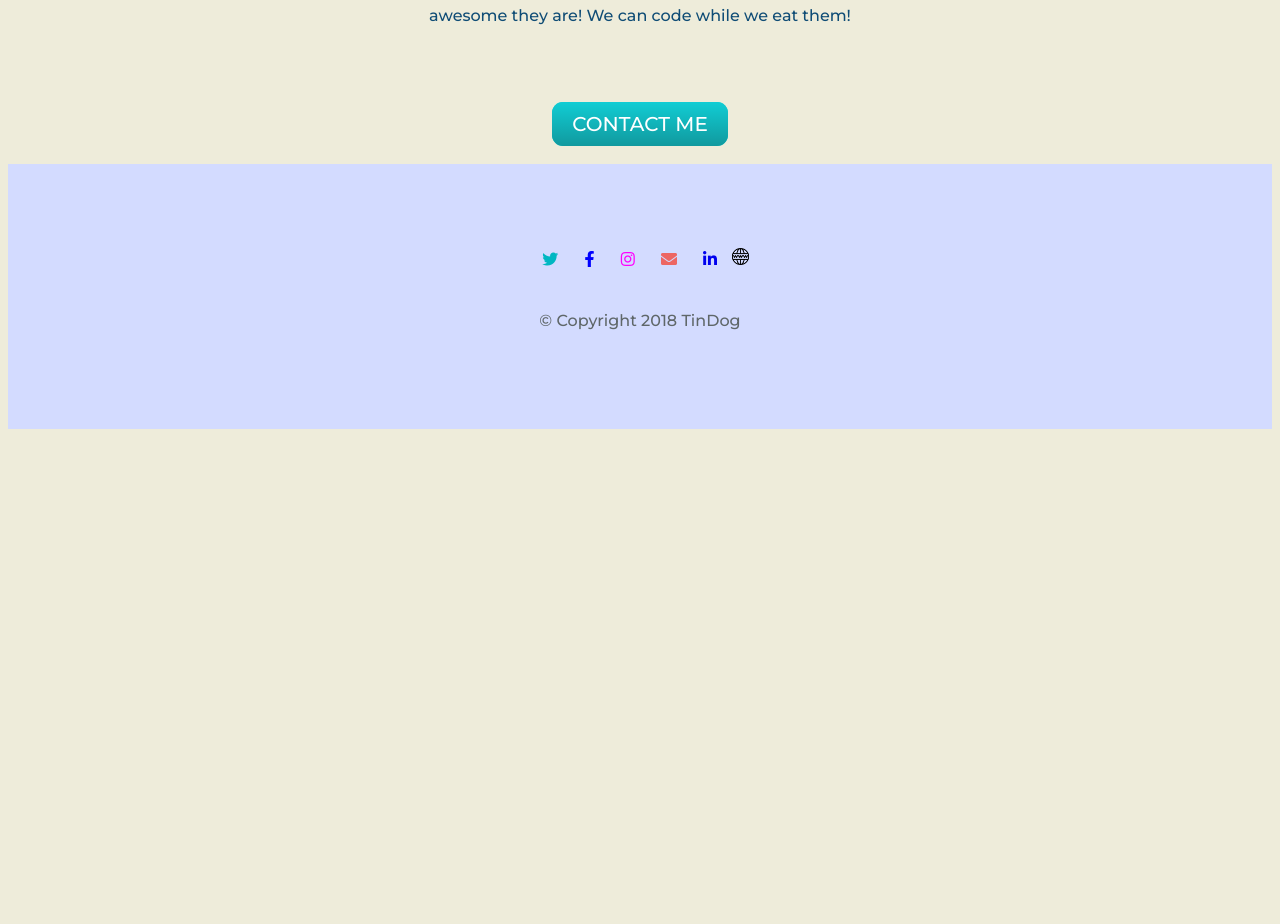
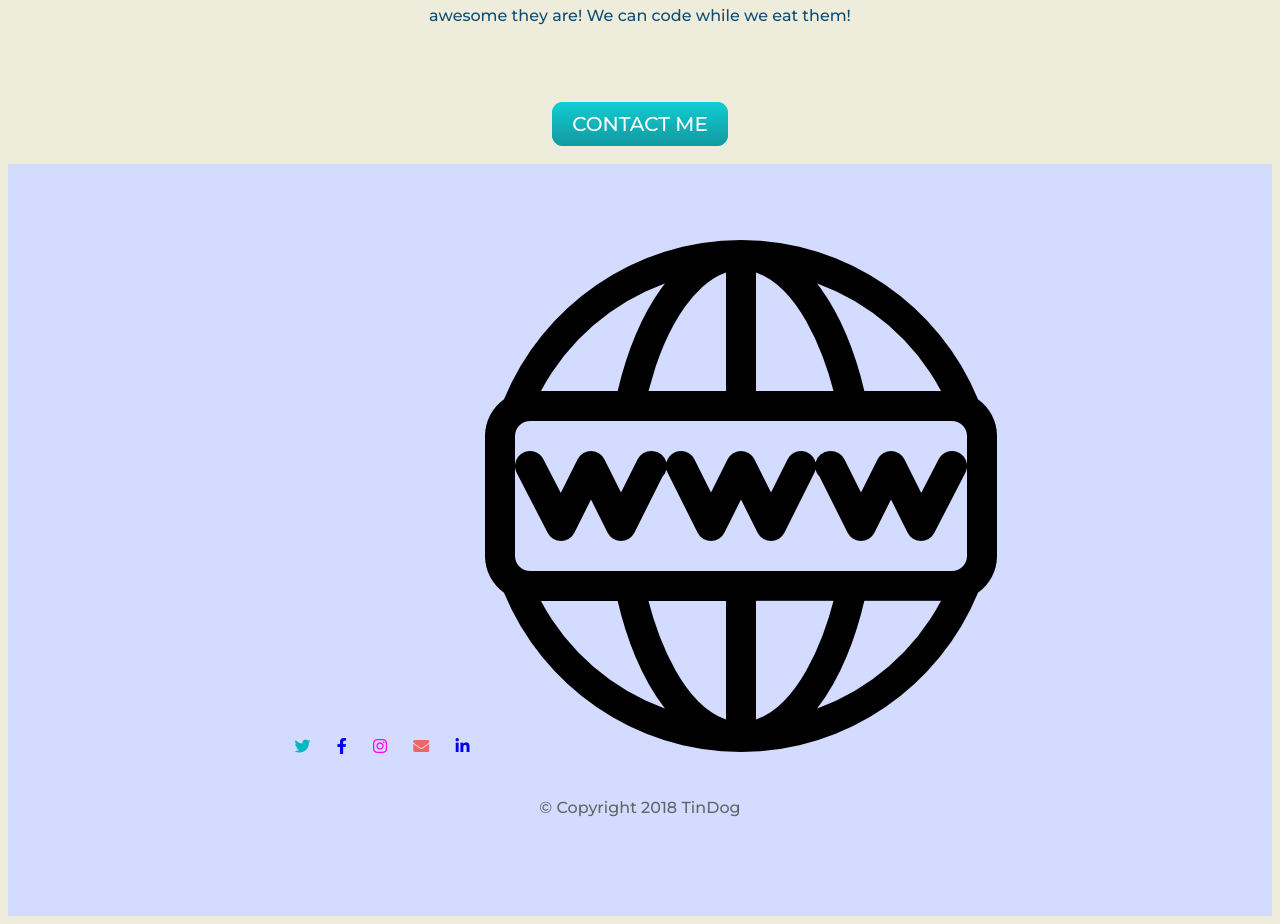
Before and after one commit to VishalP130821/new_cv, a PHP site: page / in a window 1280 px wide. Shown: the part 2789-3713 px from the top of the page. Before the commit the page ends 3218 px from the top, so only its background shows below. Run offline with PHP 8.4, Linux system fonts and the light colour scheme; some libraries are stand-ins or nearby versions; some web fonts are replaced.

Commit message:
Update styles.css

```diff
--- a/styles.css
+++ b/styles.css
@@ -233,13 +233,3 @@ a:hover {
 .gmail-icon:hover{
   color: #810000;
 }
-
-
-.web-link:hover{
-  opacity: 0.7;
-}
-
-.web-image{
-  width: 1.5%;
-  height: 1.5%;
-}
```
